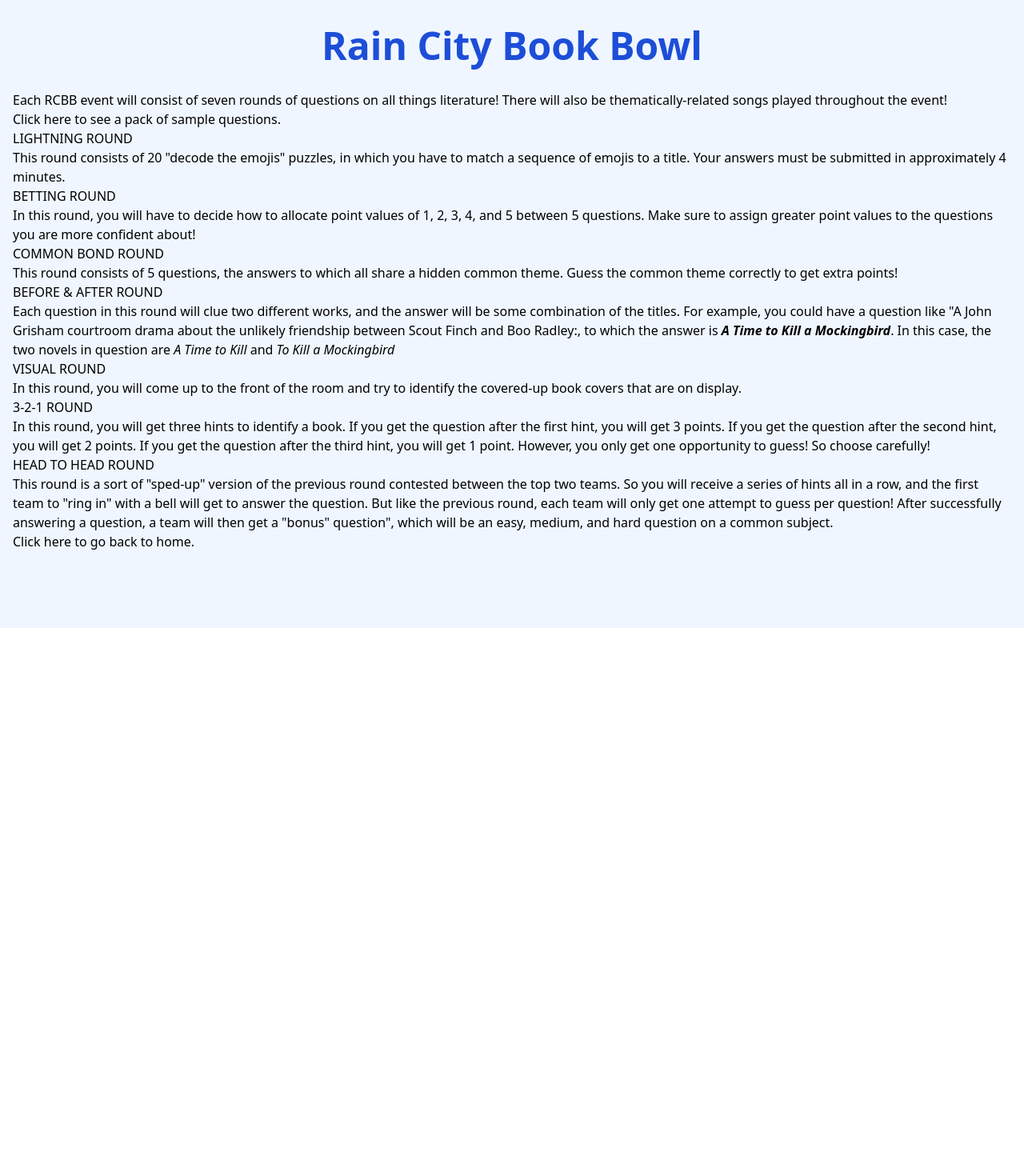
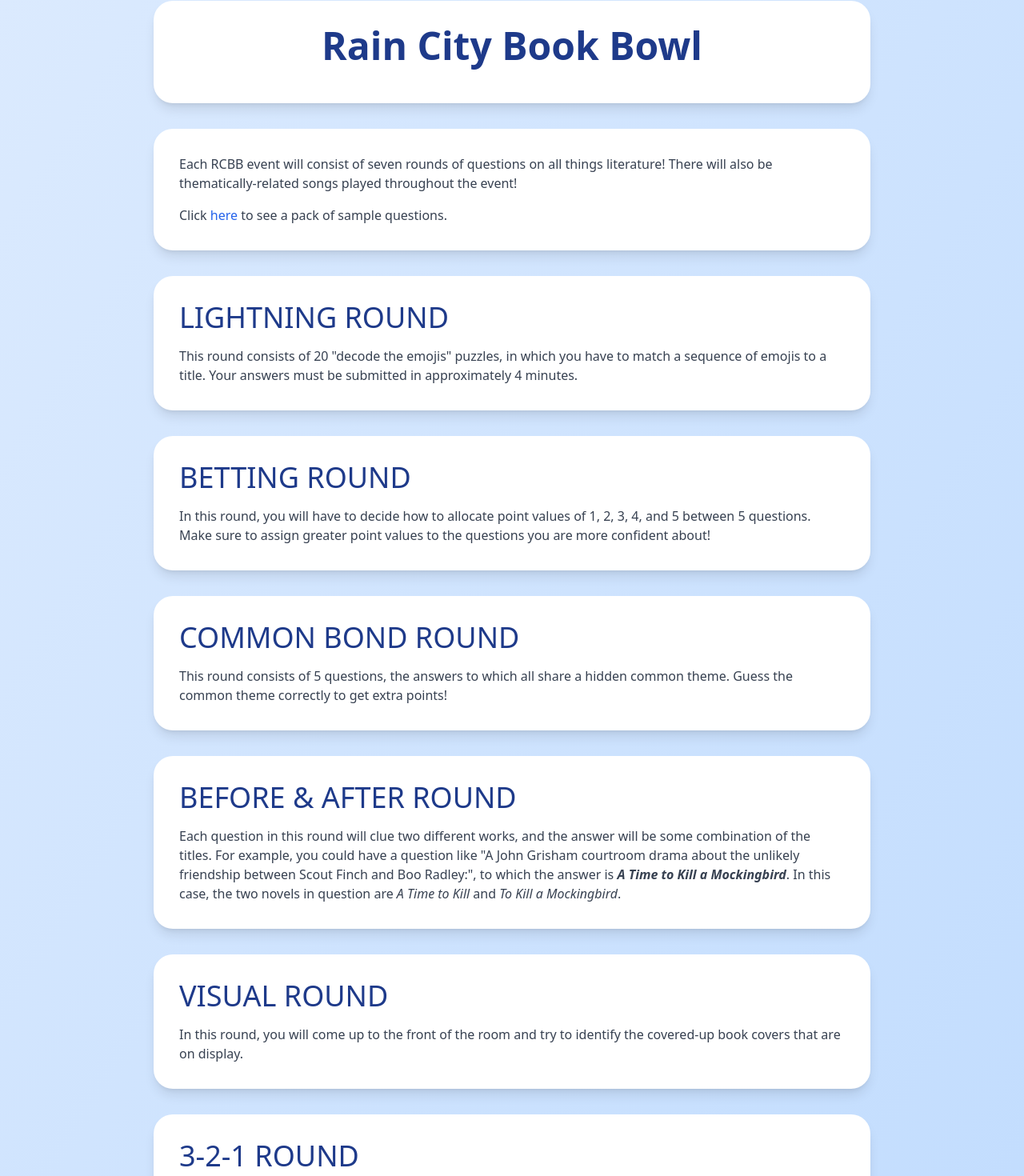
Before and after one commit to stackofstarfruit/rcbb, a SvelteKit app: page /rules in a window 1280 px wide. Shown: the part 15-1485 px from the top of the page at 80% size. Before the commit the page ends 800 px from the top, so only its background shows below. Built offline with nearby package versions, Linux system fonts and the light colour scheme.

Commit message:
Update format

```diff
--- a/src/routes/rules/+page.svelte
+++ b/src/routes/rules/+page.svelte
@@ -1,20 +1,40 @@
-<div class="bg-blue-50 min-h-screen p-4">
-  <h1 class="text-5xl text-center text-blue-700 font-bold my-8">Rain City Book Bowl</h1>
-  <p>Each RCBB event will consist of seven rounds of questions on all things literature! There will also be thematically-related songs played throughout the event!</p>
-  <p>Click <a href="sampleRCBBQs.pdf">here</a> to see a pack of sample questions.</p>
-  <h2>LIGHTNING ROUND</h2>
-  <p>This round consists of 20 "decode the emojis" puzzles, in which you have to match a sequence of emojis to a title. Your answers must be submitted in approximately 4 minutes.</p>
-  <h2>BETTING ROUND</h2>
-  <p>In this round, you will have to decide how to allocate point values of 1, 2, 3, 4, and 5 between 5 questions. Make sure to assign greater point values to the questions you are more confident about!</p>
-  <h2>COMMON BOND ROUND</h2>
-  <p>This round consists of 5 questions, the answers to which all share a hidden common theme. Guess the common theme correctly to get extra points!</p>
-  <h2>BEFORE & AFTER ROUND</h2>
-  <p>Each question in this round will clue two different works, and the answer will be some combination of the titles. For example, you could have a question like "A John Grisham courtroom drama about the unlikely friendship between Scout Finch and Boo Radley:, to which the answer is <strong><em>A Time to Kill a Mockingbird</em></strong>. In this case, the two novels in question are <em>A Time to Kill</em> and <em>To Kill a Mockingbird</em></p>
-  <h2>VISUAL ROUND</h2>
-  <p>In this round, you will come up to the front of the room and try to identify the covered-up book covers that are on display.</p>
-  <h2>3-2-1 ROUND</h2>
-  <p>In this round, you will get three hints to identify a book. If you get the question after the first hint, you will get 3 points. If you get the question after the second hint, you will get 2 points. If you get the question after the third hint, you will get 1 point. However, you only get one opportunity to guess! So choose carefully!</p>
-  <h2>HEAD TO HEAD ROUND</h2>
-  <p>This round is a sort of "sped-up" version of the previous round contested between the top two teams. So you will receive a series of hints all in a row, and the first team to "ring in" with a bell will get to answer the question. But like the previous round, each team will only get one attempt to guess per question! After successfully answering a question, a team will then get a "bonus" question", which will be an easy, medium, and hard question on a common subject.</p>
-  <p>Click <a href="/home">here</a> to go back to home.</p>
+<div class="bg-gradient-to-br from-blue-100 to-blue-200 min-h-screen p-4">
+  <header class="bg-white rounded-3xl shadow-lg p-8 max-w-4xl mx-auto mb-8">
+    <h1 class="text-5xl text-center text-blue-900 font-bold mb-4">Rain City Book Bowl</h1>
+  </header>
+  <section class="mx-auto p-8 max-w-4xl bg-white rounded-3xl shadow-lg my-8">
+    <p class="text-gray-700 mb-4">Each RCBB event will consist of seven rounds of questions on all things literature! There will also be thematically-related songs played throughout the event!</p>
+    <p class="text-gray-700">Click <a href="../static/sampleRCBBQs.pdf" class="text-blue-600 hover:text-blue-800">here</a> to see a pack of sample questions.</p>
+  </section>
+  <section class="mx-auto p-8 max-w-4xl bg-white rounded-3xl shadow-lg my-8">
+    <h2 class="text-4xl text-blue-900 mb-4">LIGHTNING ROUND</h2>
+    <p class="text-gray-700">This round consists of 20 "decode the emojis" puzzles, in which you have to match a sequence of emojis to a title. Your answers must be submitted in approximately 4 minutes.</p>
+  </section>
+  <section class="mx-auto p-8 max-w-4xl bg-white rounded-3xl shadow-lg my-8">
+    <h2 class="text-4xl text-blue-900 mb-4">BETTING ROUND</h2>
+    <p class="text-gray-700">In this round, you will have to decide how to allocate point values of 1, 2, 3, 4, and 5 between 5 questions. Make sure to assign greater point values to the questions you are more confident about!</p>
+  </section>
+  <section class="mx-auto p-8 max-w-4xl bg-white rounded-3xl shadow-lg my-8">
+    <h2 class="text-4xl text-blue-900 mb-4">COMMON BOND ROUND</h2>
+    <p class="text-gray-700">This round consists of 5 questions, the answers to which all share a hidden common theme. Guess the common theme correctly to get extra points!</p>
+  </section>
+  <section class="mx-auto p-8 max-w-4xl bg-white rounded-3xl shadow-lg my-8">
+    <h2 class="text-4xl text-blue-900 mb-4">BEFORE & AFTER ROUND</h2>
+    <p class="text-gray-700">Each question in this round will clue two different works, and the answer will be some combination of the titles. For example, you could have a question like "A John Grisham courtroom drama about the unlikely friendship between Scout Finch and Boo Radley:", to which the answer is <strong><em>A Time to Kill a Mockingbird</em></strong>. In this case, the two novels in question are <em>A Time to Kill</em> and <em>To Kill a Mockingbird</em>.</p>
+  </section>
+  <section class="mx-auto p-8 max-w-4xl bg-white rounded-3xl shadow-lg my-8">
+    <h2 class="text-4xl text-blue-900 mb-4">VISUAL ROUND</h2>
+    <p class="text-gray-700">In this round, you will come up to the front of the room and try to identify the covered-up book covers that are on display.</p>
+  </section>
+  <section class="mx-auto p-8 max-w-4xl bg-white rounded-3xl shadow-lg my-8">
+    <h2 class="text-4xl text-blue-900 mb-4">3-2-1 ROUND</h2>
+    <p class="text-gray-700">In this round, you will get three hints to identify a book. If you get the question after the first hint, you will get 3 points. If you get the question after the second hint, you will get 2 points. If you get the question after the third hint, you will get 1 point. However, you only get one opportunity to guess! So choose carefully!</p>
+  </section>
+  <section class="mx-auto p-8 max-w-4xl bg-white rounded-3xl shadow-lg my-8">
+    <h2 class="text-4xl text-blue-900 mb-4">HEAD TO HEAD ROUND</h2>
+    <p class="text-gray-700">This round is a sort of "sped-up" version of the previous round contested between the top two teams. So you will receive a series of hints all in a row, and the first team to "ring in" with a bell will get to answer the question. But like the previous round, each team will only get one attempt to guess per question! After successfully answering a question, a team will then get a "bonus" question", which will be an easy, medium, and hard question on a common subject.</p>
+  </section>
+  <footer class="mx-auto p-8 max-w-4xl bg-white rounded-3xl shadow-lg my-8 text-center">
+    <p class="text-gray-700">Click <a href="/" class="text-blue-600 hover:text-blue-800">here</a> to go back to home.</p>
+  </footer>
 </div>
```
Also changed, not shown: src/routes/+page.svelte (renamed from src/routes/home/+page.svelte).
